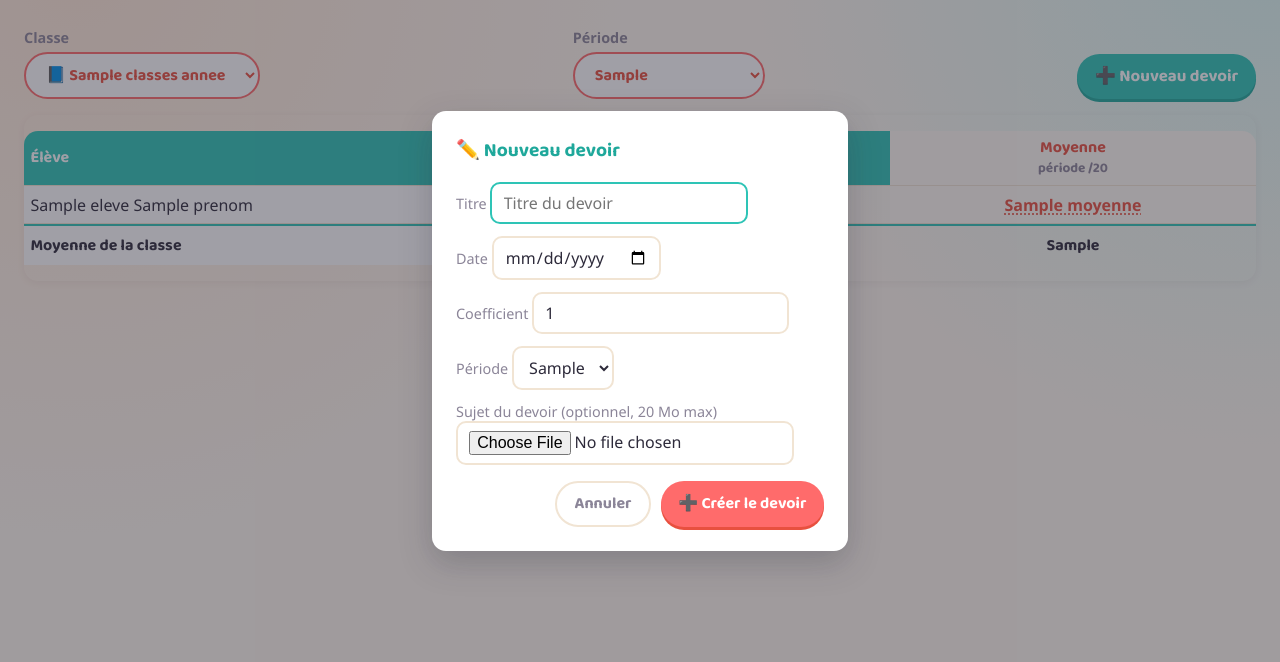
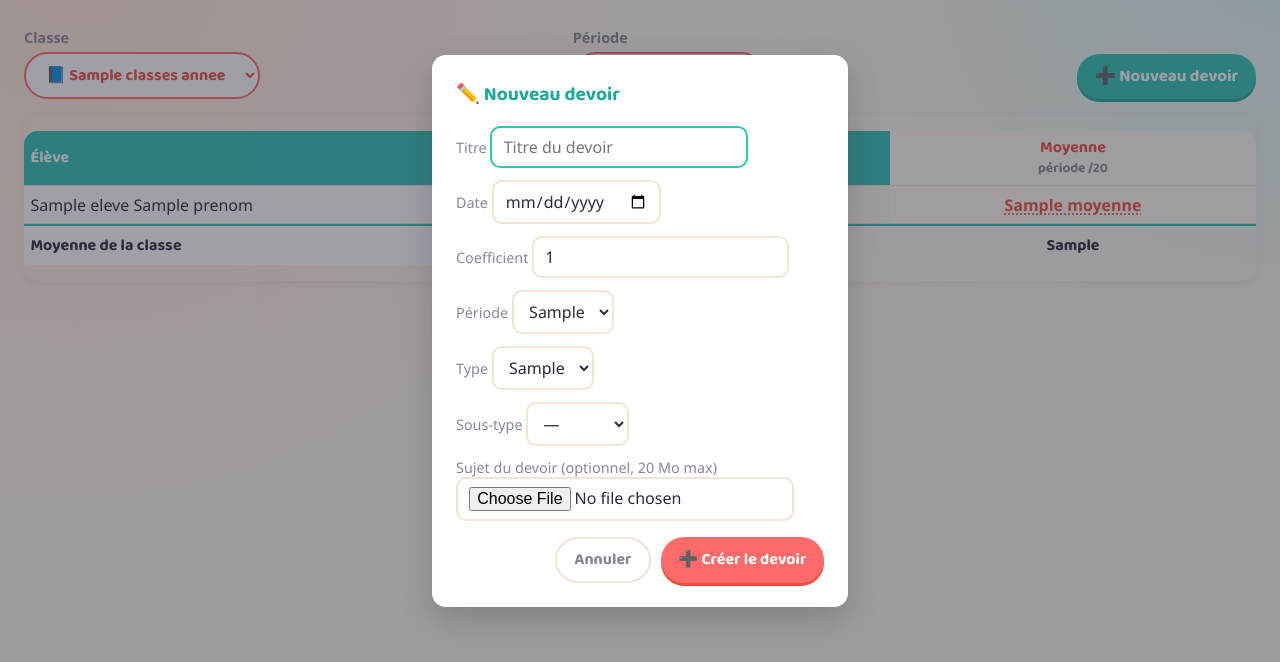
Before and after one commit to montesq/speedNote, a Python web app: template app/templates/classe_carnet.html in a window 1280 px wide, after a click on "➕ Nouveau devoir". Shown: the part 69-731 px from the top of the page. Run offline with Jinja, Linux system fonts and the light colour scheme; the template is opened without the code that fills it: most values are stand-ins (such as "Sample title", 1, 10 or a date in 2020).

Commit message:
Ajoute un type (et sous-type) à chaque devoir
Types : Commentaire, Dissertation, Connaissance, Lecture, Grammaire,
Oral, Exposé, Explication linéaire écrite/orale. Pour Commentaire et
Dissertation uniquement, un sous-type optionnel (Plan détaillé, Grande
partie, Introduction, Conclusion) apparaît à la création, affiché
ensuite sur la page de détail du devoir et dans l'écran de gestion de
la classe.

```diff
--- a/app/routes/classes.py
+++ b/app/routes/classes.py
@@ -1,6 +1,6 @@
 from flask import Blueprint, redirect, render_template, request, url_for
 
-from .. import periodes, store
+from .. import periodes, store, types_devoir
 
 bp = Blueprint("classes", __name__)
 
@@ -127,6 +127,9 @@ def carnet(classe_id):
         lignes=lignes,
         moyennes_devoirs=moyennes_devoirs,
         moyenne_classe_periode=moyenne_classe_periode,
+        types_devoir=types_devoir.TYPES,
+        sous_types_devoir=types_devoir.SOUS_TYPES,
+        types_avec_sous_type=list(types_devoir.TYPES_AVEC_SOUS_TYPE),
     )
 
 
--- a/app/schema.sql
+++ b/app/schema.sql
@@ -25,6 +25,8 @@ CREATE TABLE devoir (
     date_devoir TEXT,
     coefficient REAL NOT NULL DEFAULT 1,
     periode TEXT NOT NULL DEFAULT 'T1',
+    type TEXT NOT NULL DEFAULT 'Commentaire',
+    sous_type TEXT,
     sujet_nom_fichier TEXT,
     sujet_type_mime TEXT,
     sujet_fichier BLOB
--- /dev/null
+++ b/app/static/devoir_type.js
@@ -0,0 +1,17 @@
+document.addEventListener("DOMContentLoaded", () => {
+  const typeSelect = document.getElementById("devoir-type-select");
+  const sousTypeLabel = document.getElementById("devoir-sous-type-label");
+  const sousTypeSelect = document.getElementById("devoir-sous-type-select");
+  if (!typeSelect || !sousTypeLabel || !sousTypeSelect) return;
+
+  const typesAvecSousType = JSON.parse(typeSelect.dataset.typesAvecSousType || "[]");
+
+  const majAffichage = () => {
+    const visible = typesAvecSousType.includes(typeSelect.value);
+    sousTypeLabel.hidden = !visible;
+    if (!visible) sousTypeSelect.value = "";
+  };
+
+  typeSelect.addEventListener("change", majAffichage);
+  majAffichage();
+});
--- a/app/templates/classe_carnet.html
+++ b/app/templates/classe_carnet.html
@@ -112,6 +112,21 @@
         {% endfor %}
       </select>
     </label>
+    <label>Type
+      <select name="type" id="devoir-type-select" data-types-avec-sous-type='{{ types_avec_sous_type | tojson }}'>
+        {% for t in types_devoir %}
+        <option value="{{ t }}">{{ t }}</option>
+        {% endfor %}
+      </select>
+    </label>
+    <label id="devoir-sous-type-label" hidden>Sous-type
+      <select name="sous_type" id="devoir-sous-type-select">
+        <option value="">—</option>
+        {% for st in sous_types_devoir %}
+        <option value="{{ st }}">{{ st }}</option>
+        {% endfor %}
+      </select>
+    </label>
     <label>Sujet du devoir (optionnel, 20 Mo max)
       <input type="file" name="sujet">
     </label>
@@ -133,4 +148,5 @@
 
 <script src="{{ url_for('static', filename='modal.js') }}"></script>
 <script src="{{ url_for('static', filename='commentaires.js') }}"></script>
+<script src="{{ url_for('static', filename='devoir_type.js') }}"></script>
 {% endblock %}
--- a/app/templates/classe_gerer.html
+++ b/app/templates/classe_gerer.html
@@ -42,6 +42,7 @@
       <a href="{{ url_for('devoirs.saisie', devoir_id=d['id']) }}">
         [{{ d['periode'] }}] {{ d['titre'] }}{% if d['date_devoir'] %} — {{ d['date_devoir'] }}{% endif %}
         (coef. {{ d['coefficient']|int if d['coefficient'] == d['coefficient']|int else d['coefficient'] }})
+        — {{ d['type'] }}{% if d['sous_type'] %} · {{ d['sous_type'] }}{% endif %}
       </a>
       <form method="post" action="{{ url_for('devoirs.supprimer', devoir_id=d['id']) }}"
             class="inline-form" onsubmit="return confirm('Supprimer ce devoir et ses notes ?');">
--- a/app/templates/devoir_saisie.html
+++ b/app/templates/devoir_saisie.html
@@ -5,6 +5,7 @@
 <p><a href="{{ url_for('classes.carnet', classe_id=classe['id'], periode=devoir['periode']) }}">&larr; {{ classe['nom'] }}</a></p>
 <h1>✏️ {{ devoir['titre'] }}{% if devoir['date_devoir'] %} — {{ devoir['date_devoir'] }}{% endif %}</h1>
 <p>
+  {{ devoir['type'] }}{% if devoir['sous_type'] %} · {{ devoir['sous_type'] }}{% endif %} ·
   Période {{ devoir['periode'] }} · Coefficient
   <input type="number" id="coefficient-input" class="coefficient-input"
          data-devoir-id="{{ devoir['id'] }}"
```
Also changed, not shown: app/routes/devoirs.py (+7 -4 lines), app/types_devoir.py (added, +27 -0 lines).
